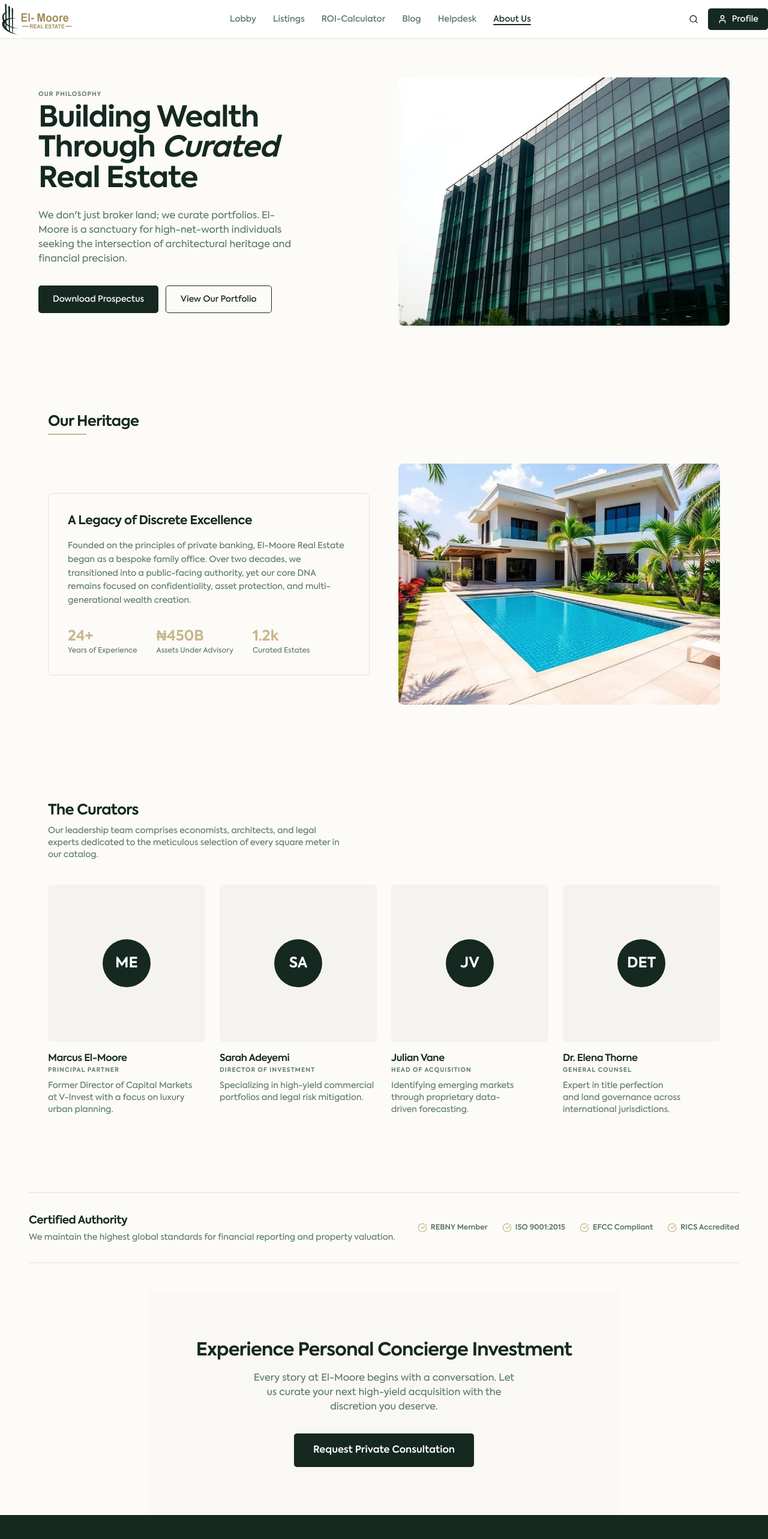
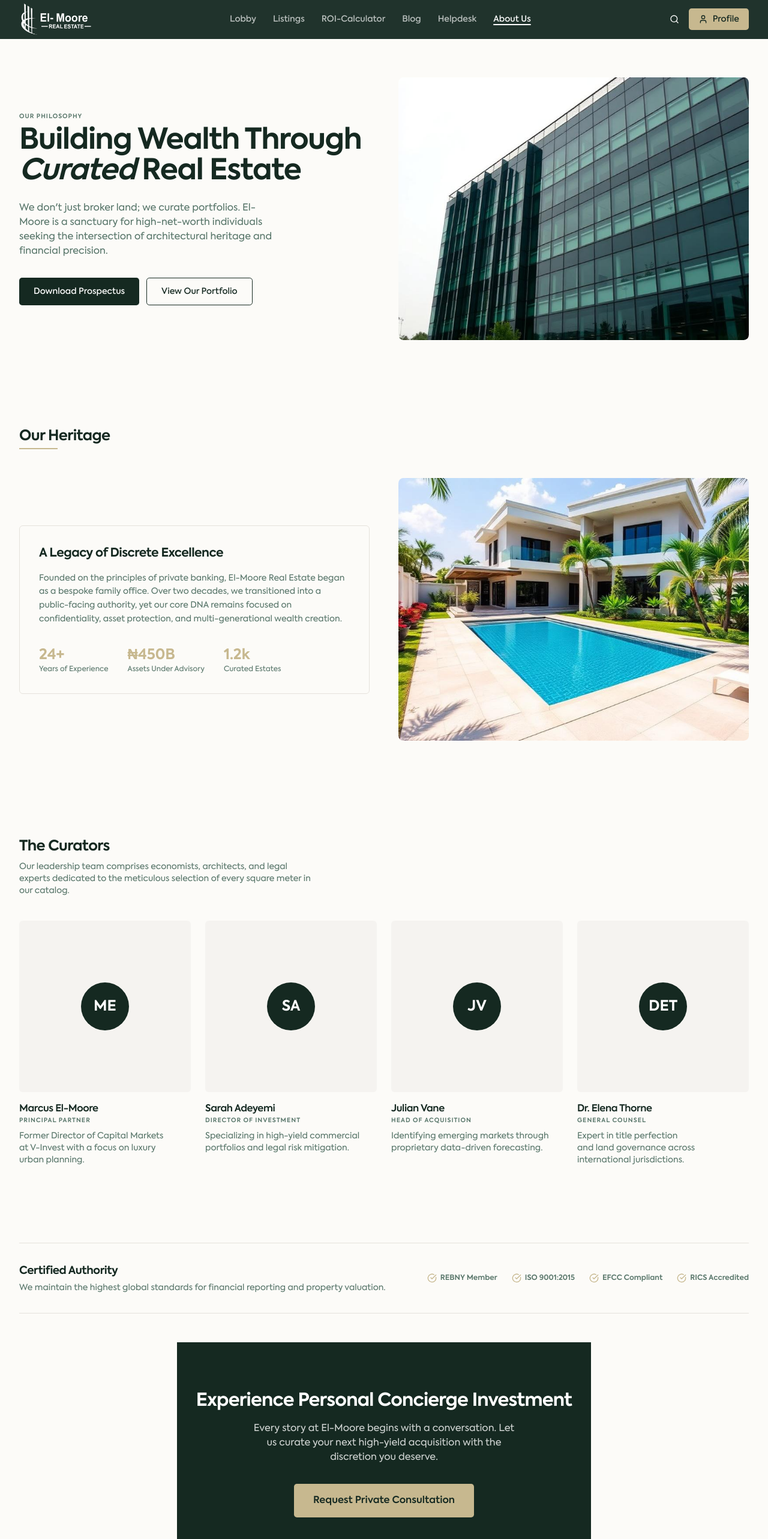
Before and after one commit to Hayotunday/el-moore, a Next.js app: page /about-us in a window 1280 px wide. Shown: the top 2566 px of the page at 60% size. Built offline with nearby package versions, Linux system fonts and the light colour scheme.

Commit message:
updated color scheme to make green more prominent

```diff
--- a/app/about-us/page.tsx
+++ b/app/about-us/page.tsx
@@ -7,7 +7,7 @@ export default function AboutUs() {
   return (
     <div className="flex flex-col items-center">
       {/* Hero */}
-      <section className="container p-16">
+      <section className="container py-16">
         <div className="grid md:grid-cols-2 gap-12 items-center">
           <ScrollReveal>
             <p className="text-[10px] uppercase tracking-widest text-muted-foreground font-semibold mb-2">
@@ -44,7 +44,7 @@ export default function AboutUs() {
       </section>
 
       {/* Heritage */}
-      <section className="container p-20">
+      <section className="container py-20">
         <ScrollReveal>
           <h2 className="text-2xl font-bold mb-1">Our Heritage</h2>
           <div className="w-16 h-0.5 bg-gold mb-12" />
@@ -91,7 +91,7 @@ export default function AboutUs() {
       </section>
 
       {/* Team */}
-      <section className="container p-20">
+      <section className="container py-20">
         <ScrollReveal>
           <h2 className="text-2xl font-bold mb-2">The Curators</h2>
           <p className="text-sm text-muted-foreground mb-10 max-w-lg">
@@ -124,7 +124,7 @@ export default function AboutUs() {
       </section>
 
       {/* Certifications */}
-      <section className="container p-12">
+      <section className="container py-12">
         <ScrollReveal>
           <div className="flex flex-col md:flex-row items-start md:items-center justify-between gap-6 border-t border-b border-border py-8">
             <div>
@@ -154,19 +154,19 @@ export default function AboutUs() {
       </section>
 
       {/* CTA */}
-      <section className="bg-cream">
-        <div className="container p-20 text-center">
+      <section className="bg-primary text-primary-foreground">
+        <div className="container py-20 text-center">
           <ScrollReveal>
             <h2 className="text-3xl font-bold mb-4">
               Experience Personal Concierge Investment
             </h2>
-            <p className="text-muted-foreground mb-8 max-w-md mx-auto">
+            <p className="text-primary-foreground/80 mb-8 max-w-md mx-auto">
               Every story at El-Moore begins with a conversation. Let us curate
               your next high-yield acquisition with the discretion you deserve.
             </p>
             <Link
               href="/helpdesk"
-              className="inline-flex items-center bg-primary text-primary-foreground px-8 py-4 rounded-md font-semibold hover:bg-primary/90 transition-colors active:scale-[0.97]"
+              className="inline-flex items-center bg-gold text-secondary-foreground px-8 py-4 rounded-md font-semibold hover:bg-gold/90 transition-colors active:scale-[0.97]"
             >
               Request Private Consultation
             </Link>
--- a/app/blog/page.tsx
+++ b/app/blog/page.tsx
@@ -11,7 +11,7 @@ export default function Blog() {
   return (
     <div>
       {/* Featured Insight */}
-      <section className="container p-12">
+      <section className="container py-12">
         <ScrollReveal>
           <div className="grid md:grid-cols-2 gap-8 items-center bg-cream rounded-xl overflow-hidden">
             <div className="relative aspect-4/3">
@@ -67,7 +67,7 @@ export default function Blog() {
       </section>
 
       {/* Market Insights */}
-      <section className="container p-12">
+      <section className="container py-12">
         <ScrollReveal>
           <div className="flex items-end justify-between mb-8">
             <div>
@@ -120,7 +120,7 @@ export default function Blog() {
 
       {/* Legal Masterclass */}
       <section className="bg-cream">
-        <div className="container p-16">
+        <div className="container py-16">
           <ScrollReveal>
             <h2 className="text-2xl font-bold italic mb-1">
               Legal Masterclass
@@ -192,7 +192,7 @@ export default function Blog() {
       </section>
 
       {/* Newsletter */}
-      <section className="container p-20">
+      <section className="container py-20">
         <ScrollReveal>
           <div className="bg-cream rounded-xl p-10 flex flex-col md:flex-row items-center justify-between gap-6">
             <div>
--- a/app/calculator/page.tsx
+++ b/app/calculator/page.tsx
@@ -44,7 +44,7 @@ function CalculatorContent() {
   const formatNGN = (n: number) => "₦" + n.toLocaleString();
 
   return (
-    <div className="container p-12 min-w-full">
+    <div className="container py-12 min-w-full">
       <div className="grid lg:grid-cols-2 gap-12 items-start">
         {/* Left: Inputs */}
         <ScrollReveal>
--- a/app/globals.css
+++ b/app/globals.css
@@ -182,6 +182,9 @@
   .border-gold {
     border-color: var(--gold);
   }
+  .container {
+    @apply w-full mx-auto px-4 sm:px-6 md:px-8 max-w-7xl;
+  }
 }
 
 #root {
--- a/app/helpdesk/page.tsx
+++ b/app/helpdesk/page.tsx
@@ -16,7 +16,7 @@ export default function Helpdesk() {
     setForm((f) => ({ ...f, [field]: value }));
 
   return (
-    <div className="container p-12">
+    <div className="container py-12">
       <ScrollReveal>
         <p className="text-[10px] uppercase tracking-widest text-gold font-semibold mb-2">
           Concierge & Support
--- a/app/layout.tsx
+++ b/app/layout.tsx
@@ -33,8 +33,8 @@ const axiforma = localFont({
 });
 
 export const metadata: Metadata = {
-  title: "Create Next App",
-  description: "Generated by create next app",
+  title: "El-moore",
+  description: "El-Moore Real Estate Company",
   icons: {
     icon: "../public/assets/el-moore.png",
   },
--- a/app/listings/[id]/page.tsx
+++ b/app/listings/[id]/page.tsx
@@ -32,7 +32,7 @@ export default function PropertyPage() {
 
   if (!property) {
     return (
-      <div className="container min-h-[50vh] flex flex-col items-center justify-center p-20">
+      <div className="container min-h-[50vh] flex flex-col items-center justify-center py-20">
         <h1 className="text-2xl font-bold mb-4">Property Not Found</h1>
         <Link
           href="/listings"
--- a/app/listings/page.tsx
+++ b/app/listings/page.tsx
@@ -51,7 +51,7 @@ export default function Listings() {
   }, [selectedLocations, selectedTypes, priceRange]);
 
   return (
-    <div className="container p-12">
+    <div className="container py-12">
       <ScrollReveal>
         <h1 className="text-3xl md:text-4xl font-bold mb-2">
           Explore Investment Opportunities
--- a/app/profile/page.tsx
+++ b/app/profile/page.tsx
@@ -18,7 +18,7 @@ export default function Profile() {
   const favProperties = properties.filter((p) => favorites.includes(p.id));
 
   return (
-    <div className="container p-12 min-w-full">
+    <div className="container py-12 min-w-full">
       {/* Profile Header */}
       <ScrollReveal>
         <div className="flex flex-col lg:flex-row gap-8 mb-12 w-full">
--- a/components/navbar.tsx
+++ b/components/navbar.tsx
@@ -21,16 +21,16 @@ export default function Navbar() {
   const [open, setOpen] = useState(false);
 
   return (
-    <header className="flex items-center justify-center sticky top-0 z-50 border-b border-border bg-background/95 backdrop-blur supports-backdrop-filter:bg-background/80">
+    <header className="flex items-center justify-center sticky top-0 z-50 border-b border-primary/20 bg-primary text-primary-foreground backdrop-blur supports-backdrop-filter:bg-primary/95">
       <div className="container lg:flex h-16 items-center justify-between hidden">
         <Link
           href="/"
-          className="text-lg font-bold tracking-tight text-foreground"
+          className="text-lg font-bold tracking-tight text-primary-foreground"
         >
           <img
             src={"/assets/el-moore.png"}
             alt="El-Moore Logo"
-            className="h-14 w-32"
+            className="h-14 w-32 brightness-0 invert"
           />
         </Link>
 
@@ -41,8 +41,8 @@ export default function Navbar() {
               href={item.path}
               className={`px-3 py-2 text-sm font-medium transition-colors rounded-md ${
                 pathname === item.path
-                  ? "text-foreground underline underline-offset-4 decoration-2"
-                  : "text-muted-foreground hover:text-foreground"
+                  ? "text-primary-foreground underline underline-offset-4 decoration-2"
+                  : "text-primary-foreground/70 hover:text-primary-foreground"
               }`}
             >
               {item.label}
@@ -51,12 +51,12 @@ export default function Navbar() {
         </nav>
 
         <div className="hidden lg:flex items-center gap-2">
-          <button className="p-2 rounded-md hover:bg-muted transition-colors">
+          <button className="p-2 rounded-md hover:bg-primary-foreground/10 transition-colors">
             <Search className="h-4 w-4" />
           </button>
           <Link
             href="/profile"
-            className="inline-flex items-center gap-2 rounded-md bg-primary px-4 py-2 text-sm font-medium text-primary-foreground hover:bg-primary/90 transition-colors active:scale-[0.97]"
+            className="inline-flex items-center gap-2 rounded-md bg-gold px-4 py-2 text-sm font-medium text-secondary-foreground hover:bg-gold/90 transition-colors active:scale-[0.97]"
           >
             <User className="h-4 w-4" />
             Profile
@@ -68,16 +68,16 @@ export default function Navbar() {
         </button>
       </div>
 
-      <div className="lg:hidden w-full border-t border-border bg-background p-4 space-y-1">
+      <div className="lg:hidden w-full border-t border-primary/20 bg-primary p-4 space-y-1">
         <div className="flex justify-between items-center">
           <Link
             href="/"
-            className="text-lg font-bold tracking-tight text-foreground"
+            className="text-lg font-bold tracking-tight text-primary-foreground"
           >
             <img
               src={"/assets/el-moore.png"}
               alt="El-Moore Logo"
-              className="h-14 w-32"
+              className="h-14 w-32 brightness-0 invert"
             />
           </Link>
 
@@ -94,8 +94,8 @@ export default function Navbar() {
               onClick={() => setOpen(false)}
               className={`w-full block px-3 py-2 rounded-md text-sm font-medium ${
                 pathname === item.path
-                  ? "bg-muted text-foreground"
-                  : "text-muted-foreground"
+                  ? "bg-primary-foreground/10 text-primary-foreground"
+                  : "text-primary-foreground/70"
               }`}
             >
               {item.label}
```
